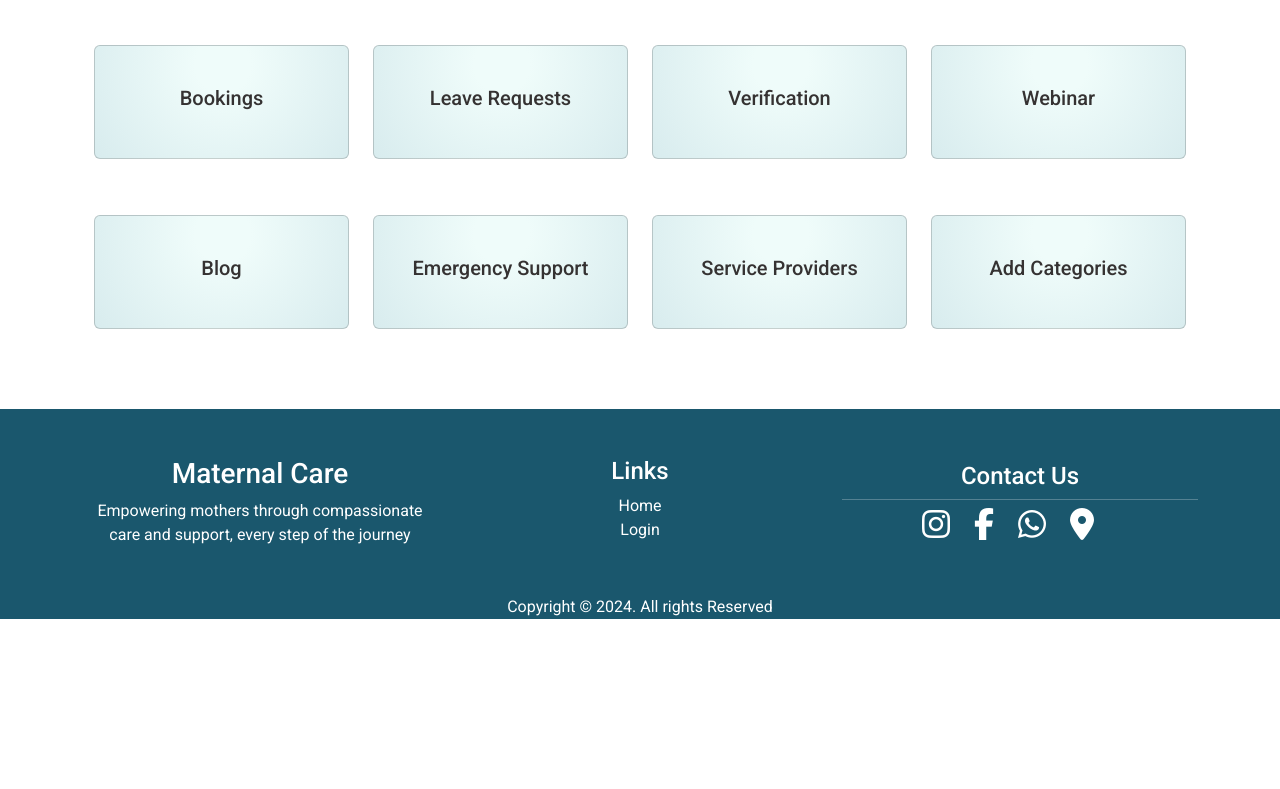
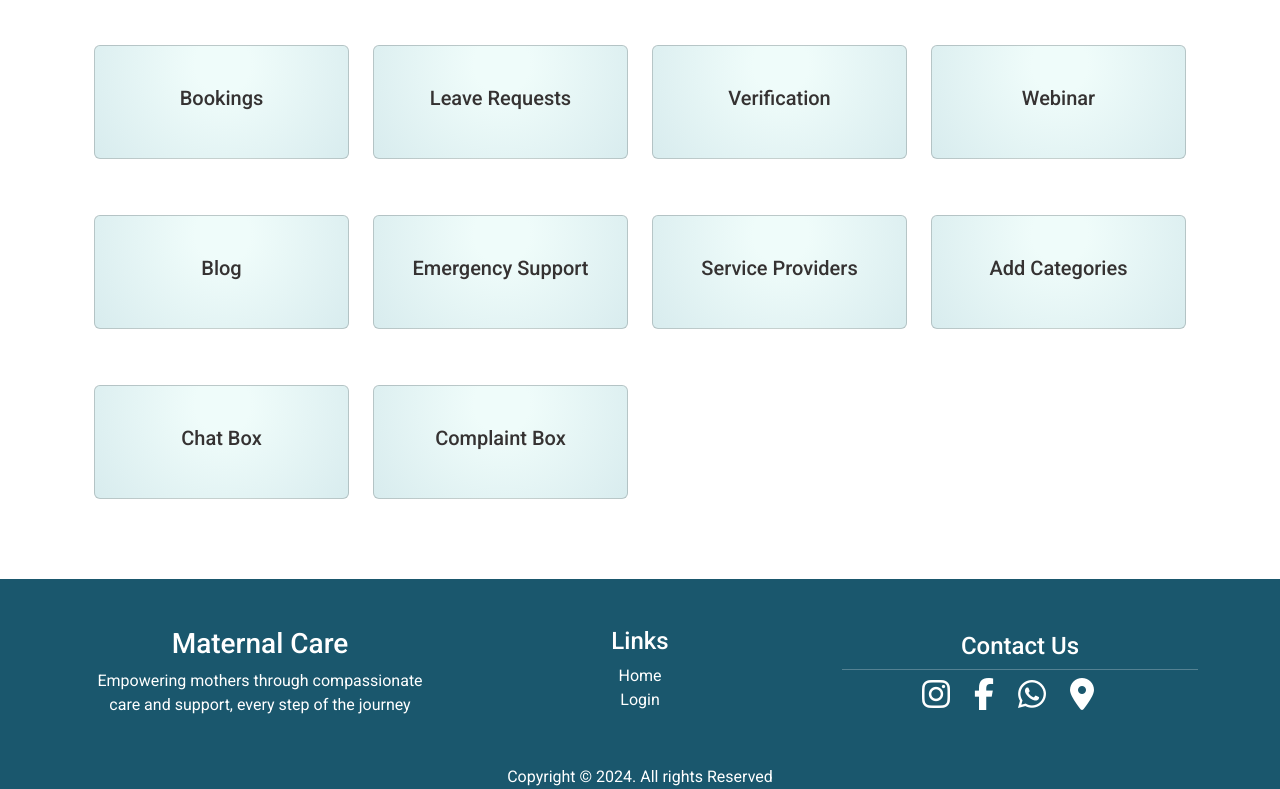
Before and after one commit to aadilmansoor/maternal-care, a React (Create React App) app: page /admin in a window 1280 px wide. Shown: the part 560-1349 px from the top of the page. Before the commit the page ends 1179 px from the top, so only its background shows below. Built offline with nearby package versions, Linux system fonts and the light colour scheme.

Commit message:
chatbox and complaintbox box in admin

```diff
--- a/src/Constants/serviceList.js
+++ b/src/Constants/serviceList.js
@@ -77,4 +77,12 @@ export const adminServices = [
     service: "Add Categories",
     path: "/admin/categories",
   },
+  {
+    service: "Chat Box",
+    path: "/admin/chat-box",
+  },
+  {
+    service: "Complaint Box",
+    path: "/admin/complaint-box",
+  },
 ];
```
